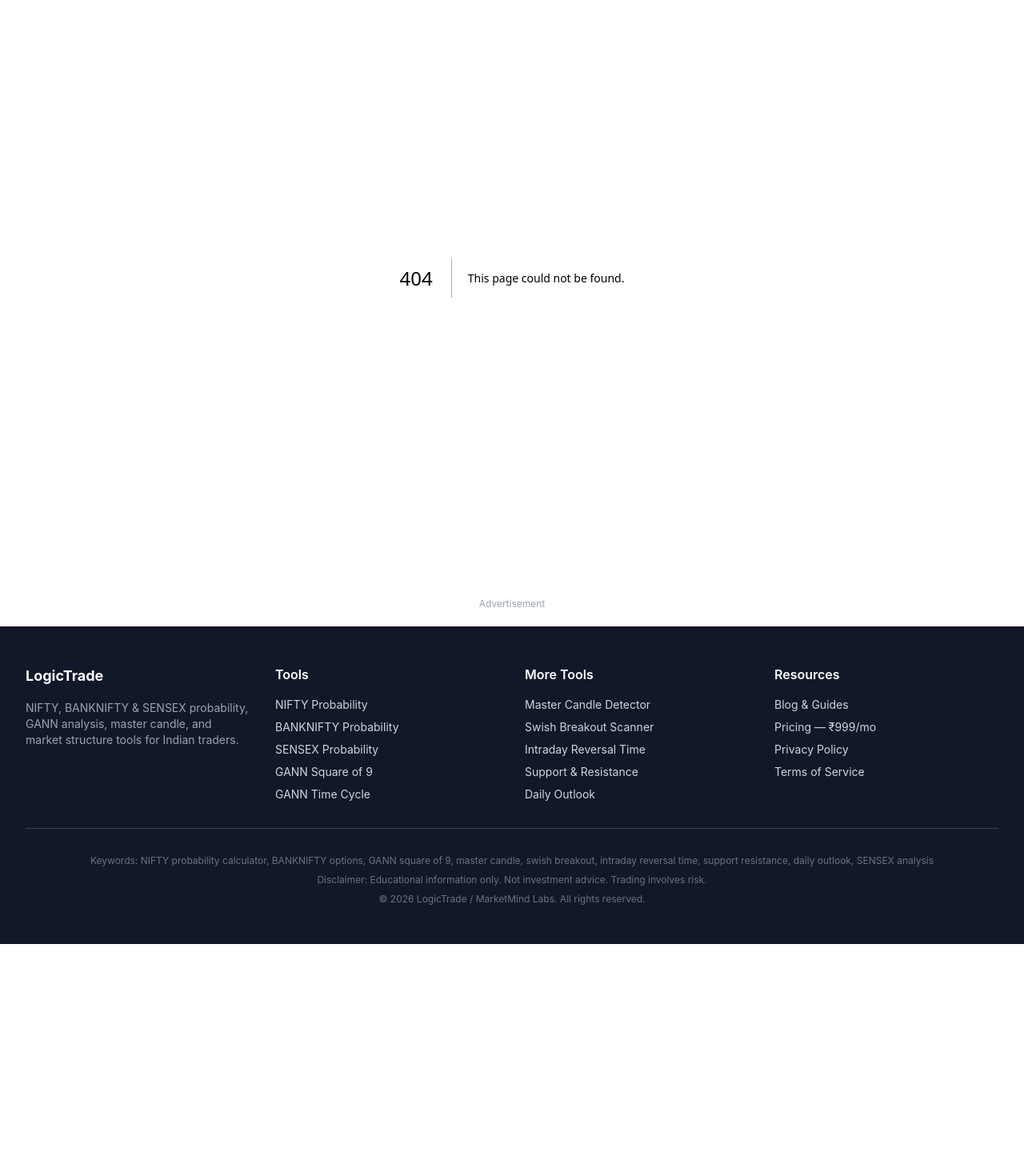
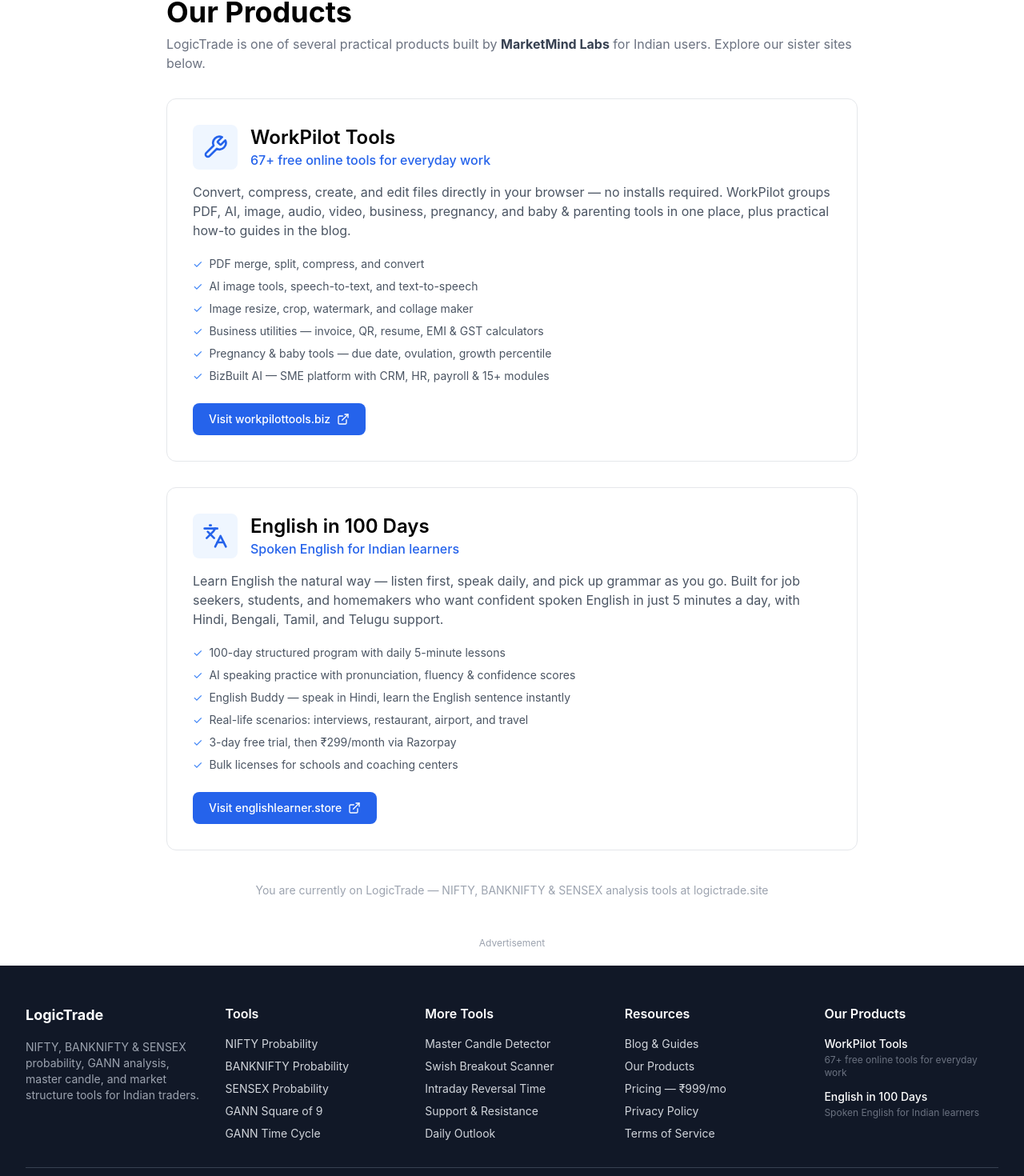
Before and after one commit to vpsgr8/marketmind-labs, a Next.js app in the folder frontend/: page /our-products in a window 1280 px wide. Before the commit this address had no page. Shown: the part 118-1588 px from the top of the page at 80% size. Before the commit the page ends 1298 px from the top, so only its background shows below. Built offline with nearby package versions, Linux system fonts and the light colour scheme.

Commit message:
Add Our Products page for WorkPilot Tools and English Learner
Adds /our-products with descriptions, header nav tab, footer links, and homepage section for workpilottools.biz and englishlearner.store.

```diff
--- /dev/null
+++ b/frontend/src/app/our-products/page.tsx
@@ -0,0 +1,79 @@
+import type { Metadata } from 'next'
+import { ExternalLink, Wrench, Languages } from 'lucide-react'
+import { OTHER_PRODUCTS } from '@/lib/other-products'
+
+export const metadata: Metadata = {
+  title: 'Our Products — MarketMind Labs',
+  description:
+    'Explore other products from MarketMind Labs: WorkPilot Tools (67+ free online PDF, AI, and utility tools) and English in 100 Days (spoken English for Indian learners).',
+  keywords: [
+    'MarketMind Labs products',
+    'WorkPilot Tools',
+    'workpilottools.biz',
+    'English in 100 Days',
+    'englishlearner.store',
+    'spoken English India',
+    'free online tools',
+  ],
+}
+
+const icons = [Wrench, Languages]
+
+export default function OurProductsPage() {
+  return (
+    <div className="max-w-4xl mx-auto px-4 py-12">
+      <h1 className="text-3xl lg:text-4xl font-bold mb-2">Our Products</h1>
+      <p className="text-gray-500 mb-8">
+        LogicTrade is one of several practical products built by{' '}
+        <strong className="text-gray-700">MarketMind Labs</strong> for Indian users. Explore our sister sites below.
+      </p>
+
+      <div className="space-y-8">
+        {OTHER_PRODUCTS.map((product, i) => {
+          const Icon = icons[i] ?? Wrench
+          return (
+            <article
+              key={product.domain}
+              className="bg-white border border-gray-200 rounded-xl p-6 lg:p-8 hover:border-primary-300 hover:shadow-md transition-all"
+            >
+              <div className="flex items-start gap-4 mb-4">
+                <div className="p-3 bg-primary-50 rounded-lg shrink-0">
+                  <Icon className="w-8 h-8 text-primary-600" />
+                </div>
+                <div>
+                  <h2 className="text-2xl font-semibold">{product.name}</h2>
+                  <p className="text-primary-600 font-medium">{product.tagline}</p>
+                </div>
+              </div>
+
+              <p className="text-gray-600 mb-5">{product.description}</p>
+
+              <ul className="space-y-2 mb-6">
+                {product.highlights.map((item) => (
+                  <li key={item} className="text-sm text-gray-600 flex gap-2">
+                    <span className="text-primary-500 shrink-0">✓</span>
+                    {item}
+                  </li>
+                ))}
+              </ul>
+
+              <a
+                href={product.url}
+                target="_blank"
+                rel="noopener noreferrer"
+                className="inline-flex items-center gap-2 bg-primary-600 text-white px-5 py-2.5 rounded-lg text-sm font-medium hover:bg-primary-700 transition-colors"
+              >
+                Visit {product.domain}
+                <ExternalLink className="w-4 h-4" />
+              </a>
+            </article>
+          )
+        })}
+      </div>
+
+      <p className="mt-10 text-sm text-gray-400 text-center">
+        You are currently on LogicTrade — NIFTY, BANKNIFTY &amp; SENSEX analysis tools at logictrade.site
+      </p>
+    </div>
+  )
+}
--- a/frontend/src/app/page.tsx
+++ b/frontend/src/app/page.tsx
@@ -1,5 +1,6 @@
 import Link from 'next/link'
-import { TrendingUp, BarChart3, Brain, Shield, Zap, Target } from 'lucide-react'
+import { TrendingUp, BarChart3, Brain, Shield, Zap, Target, ExternalLink } from 'lucide-react'
+import { OTHER_PRODUCTS } from '@/lib/other-products'
 
 const features = [
   { icon: BarChart3, title: 'Probability Models', desc: 'Data-driven bull/bear/sideways probability scores with confidence metrics.' },
@@ -76,6 +77,38 @@
         </div>
       </section>
 
+      <section className="bg-gray-50 py-16 lg:py-20">
+        <div className="max-w-7xl mx-auto px-4 sm:px-6 lg:px-8">
+          <h2 className="text-3xl font-bold text-center mb-3">More from MarketMind Labs</h2>
+          <p className="text-gray-500 text-center mb-10 max-w-2xl mx-auto">
+            LogicTrade is part of a family of practical tools for Indian users. Explore our other products below.
+          </p>
+          <div className="grid md:grid-cols-2 gap-6 max-w-4xl mx-auto">
+            {OTHER_PRODUCTS.map((p) => (
+              <a
+                key={p.domain}
+                href={p.url}
+                target="_blank"
+                rel="noopener noreferrer"
+                className="bg-white border border-gray-200 rounded-xl p-6 hover:border-primary-300 hover:shadow-md transition-all group"
+              >
+                <h3 className="font-semibold text-lg mb-1 group-hover:text-primary-600 transition-colors">
+                  {p.name}
+                  <ExternalLink className="inline w-4 h-4 ml-1 opacity-50" />
+                </h3>
+                <p className="text-primary-600 text-sm font-medium mb-2">{p.domain}</p>
+                <p className="text-gray-600 text-sm">{p.description}</p>
+              </a>
+            ))}
+          </div>
+          <p className="text-center mt-8">
+            <Link href="/our-products" className="text-primary-600 font-medium hover:text-primary-700">
+              View all our products →
+            </Link>
+          </p>
+        </div>
+      </section>
+
       <section className="py-16 lg:py-20">
         <div className="max-w-3xl mx-auto px-4 text-center">
           <h2 className="text-3xl font-bold mb-4">Built for Indian Traders</h2>
--- a/frontend/src/components/Footer.tsx
+++ b/frontend/src/components/Footer.tsx
@@ -1,4 +1,5 @@
 import Link from 'next/link'
+import { OTHER_PRODUCTS } from '@/lib/other-products'
 
 const tools = [
   { label: 'NIFTY Probability', href: '/nifty-probability-calculator' },
@@ -17,7 +18,7 @@
   return (
     <footer className="bg-gray-900 text-gray-300">
       <div className="max-w-7xl mx-auto px-4 sm:px-6 lg:px-8 py-12">
-        <div className="grid grid-cols-1 md:grid-cols-4 gap-8">
+        <div className="grid grid-cols-1 md:grid-cols-2 lg:grid-cols-5 gap-8">
           <div>
             <h3 className="text-white font-bold text-lg mb-4">LogicTrade</h3>
             <p className="text-sm text-gray-400">
@@ -48,9 +49,23 @@
             <h4 className="text-white font-semibold mb-4">Resources</h4>
             <ul className="space-y-2 text-sm">
               <li><Link href="/blog" className="hover:text-white transition-colors">Blog &amp; Guides</Link></li>
+              <li><Link href="/our-products" className="hover:text-white transition-colors">Our Products</Link></li>
               <li><Link href="/pricing" className="hover:text-white transition-colors">Pricing — ₹999/mo</Link></li>
               <li><Link href="/privacy" className="hover:text-white transition-colors">Privacy Policy</Link></li>
               <li><Link href="/terms" className="hover:text-white transition-colors">Terms of Service</Link></li>
+            </ul>
+          </div>
+          <div>
+            <h4 className="text-white font-semibold mb-4">Our Products</h4>
+            <ul className="space-y-3 text-sm">
+              {OTHER_PRODUCTS.map((p) => (
+                <li key={p.domain}>
+                  <a href={p.url} target="_blank" rel="noopener noreferrer" className="hover:text-white transition-colors block">
+                    <span className="text-white font-medium">{p.name}</span>
+                    <span className="block text-gray-500 text-xs mt-0.5">{p.tagline}</span>
+                  </a>
+                </li>
+              ))}
             </ul>
           </div>
         </div>
--- a/frontend/src/components/Header.tsx
+++ b/frontend/src/components/Header.tsx
@@ -51,6 +51,7 @@
               </div>
             </div>
             <Link href="/blog" className="text-gray-600 hover:text-primary-600 font-medium">Blog</Link>
+            <Link href="/our-products" className="text-gray-600 hover:text-primary-600 font-medium">Our Products</Link>
             {isPremium && <Link href="/dashboard" className="text-gray-600 hover:text-primary-600 font-medium">Dashboard</Link>}
           </nav>
 
@@ -92,6 +93,7 @@
                 </Link>
               ))}
               <Link href="/blog" className="block py-2 text-gray-600 hover:text-primary-600" onClick={() => setMobileOpen(false)}>Blog</Link>
+              <Link href="/our-products" className="block py-2 text-gray-600 hover:text-primary-600" onClick={() => setMobileOpen(false)}>Our Products</Link>
             </div>
           </div>
         )}
--- /dev/null
+++ b/frontend/src/lib/other-products.ts
@@ -0,0 +1,43 @@
+export type OtherProduct = {
+  name: string
+  domain: string
+  url: string
+  tagline: string
+  description: string
+  highlights: string[]
+}
+
+export const OTHER_PRODUCTS: OtherProduct[] = [
+  {
+    name: 'WorkPilot Tools',
+    domain: 'workpilottools.biz',
+    url: 'https://workpilottools.biz',
+    tagline: '67+ free online tools for everyday work',
+    description:
+      'Convert, compress, create, and edit files directly in your browser — no installs required. WorkPilot groups PDF, AI, image, audio, video, business, pregnancy, and baby & parenting tools in one place, plus practical how-to guides in the blog.',
+    highlights: [
+      'PDF merge, split, compress, and convert',
+      'AI image tools, speech-to-text, and text-to-speech',
+      'Image resize, crop, watermark, and collage maker',
+      'Business utilities — invoice, QR, resume, EMI & GST calculators',
+      'Pregnancy & baby tools — due date, ovulation, growth percentile',
+      'BizBuilt AI — SME platform with CRM, HR, payroll & 15+ modules',
+    ],
+  },
+  {
+    name: 'English in 100 Days',
+    domain: 'englishlearner.store',
+    url: 'https://englishlearner.store',
+    tagline: 'Spoken English for Indian learners',
+    description:
+      'Learn English the natural way — listen first, speak daily, and pick up grammar as you go. Built for job seekers, students, and homemakers who want confident spoken English in just 5 minutes a day, with Hindi, Bengali, Tamil, and Telugu support.',
+    highlights: [
+      '100-day structured program with daily 5-minute lessons',
+      'AI speaking practice with pronunciation, fluency & confidence scores',
+      'English Buddy — speak in Hindi, learn the English sentence instantly',
+      'Real-life scenarios: interviews, restaurant, airport, and travel',
+      '3-day free trial, then ₹299/month via Razorpay',
+      'Bulk licenses for schools and coaching centers',
+    ],
+  },
+]
```
